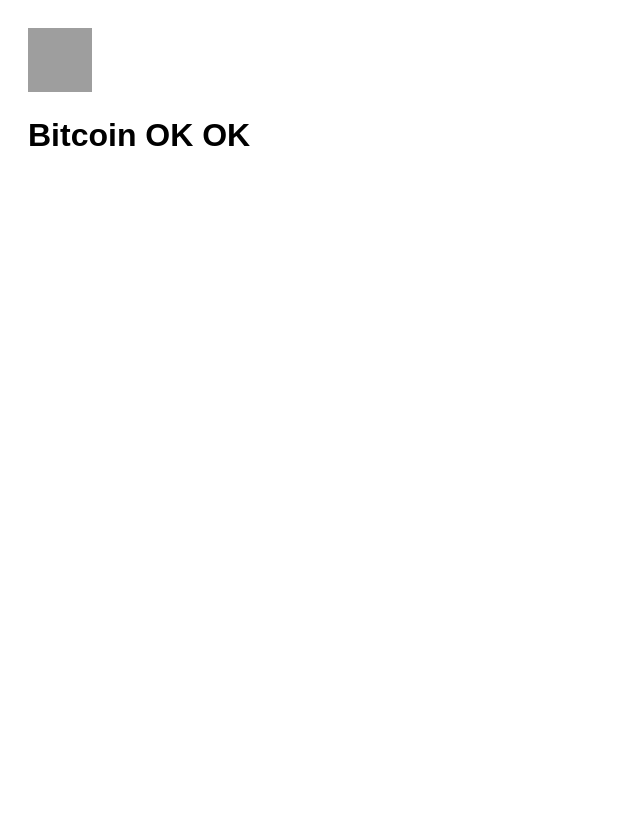
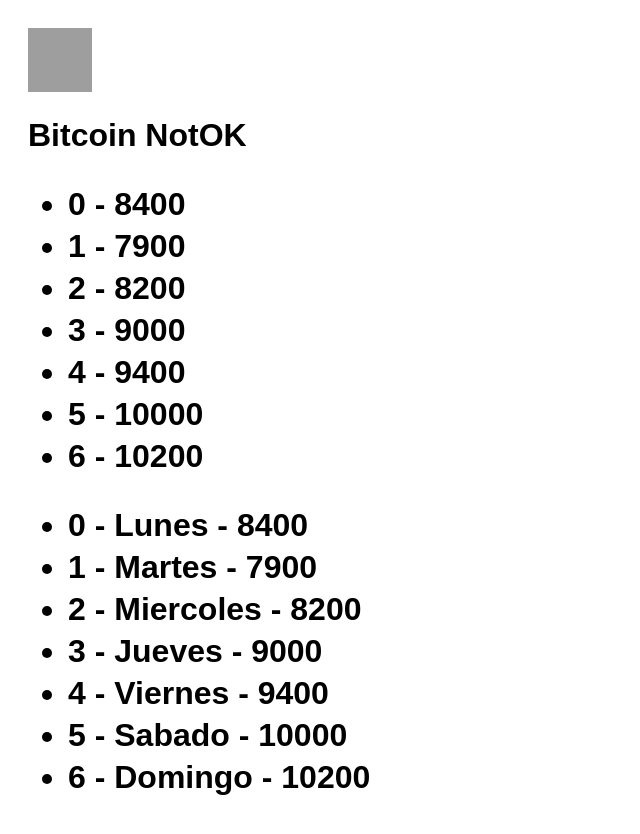
Before and after one commit to sanmegu/curso-basico-vue.js-2, a plain HTML site: page index.html in a window 1280 px wide. Shown: the whole page, without its empty margins (0-640 px from the left). Drawn offline with nearby package versions, Linux system fonts and the light colour scheme; grey boxes are pictures that could not be loaded.

Commit message:
Renderizando listas

```diff
--- a/app.js
+++ b/app.js
@@ -5,7 +5,17 @@
     return {
       name: 'Bitcoin',
       img: 'https://cryptologos.cc/logos/bitcoin-btc-logo.png',
-      changePercent: 10
+      changePercent: -10,
+      prices: [8400, 7900, 8200, 9000, 9400, 10000, 10200],
+      pricesWithDays: [
+        { day: 'Lunes', value: 8400 },
+        { day: 'Martes', value: 7900 },
+        { day: 'Miercoles', value: 8200 },
+        { day: 'Jueves', value: 9000 },
+        { day: 'Viernes', value: 9400 },
+        { day: 'Sabado', value: 10000 },
+        { day: 'Domingo', value: 10200 },
+    ]
     }
   }
 })
--- a/index.html
+++ b/index.html
@@ -16,9 +16,17 @@
       <span v-else-if="changePercent<0">NotOK</span>
       <span v-else>==</span>
 
-      <span v-show="changePercent>0">OK</span>
-      <span v-show="changePercent<0">NotOK</span>
-      <span v-show="changePercent==0">==</span>
+      <ul>
+        <li v-for="(p, i) in prices" v-bind:key="p">
+          {{ i }} - {{ p }}
+        </li>
+      </ul>
+
+      <ul>
+        <li v-for="(p, i) in pricesWithDays" v-bind:key="p.day">
+          {{ i }} - {{ p.day }} - {{ p.value }}
+        </li>
+      </ul>
     </h1>
   </div>
 
```
